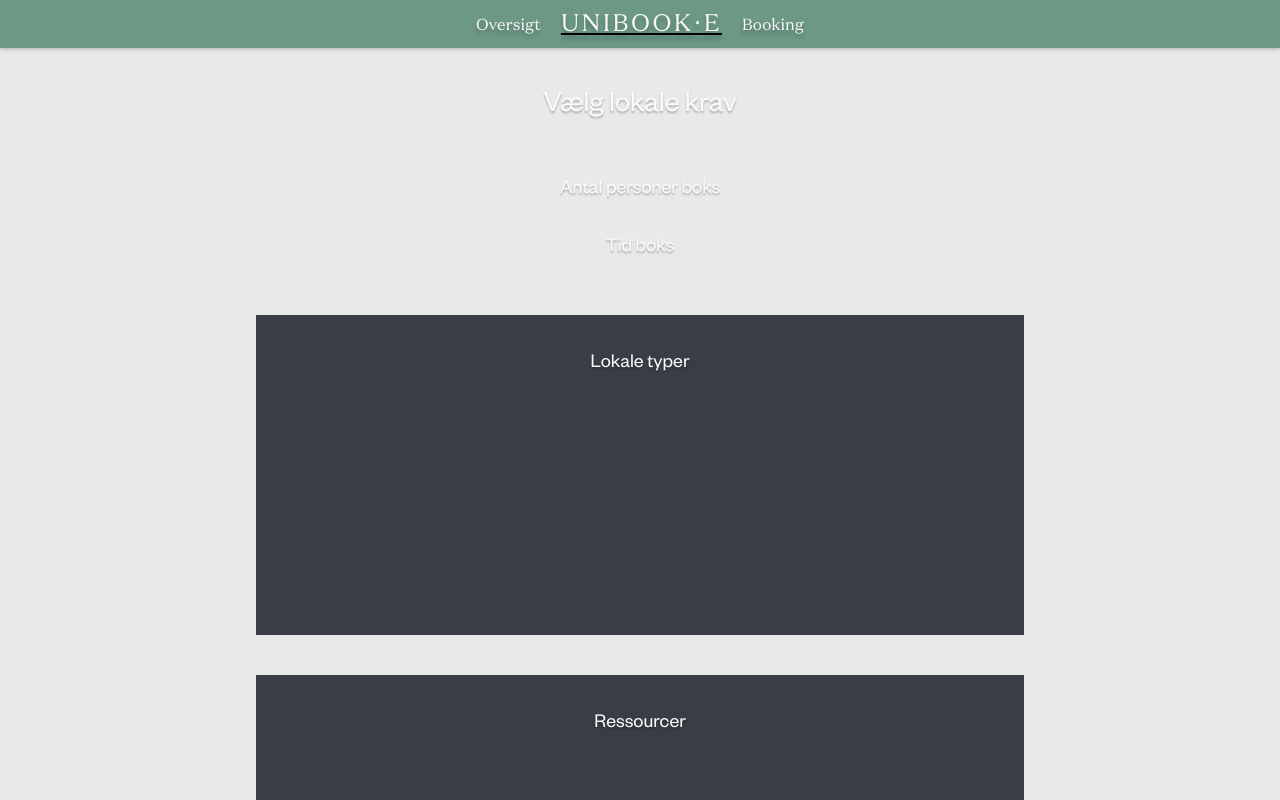
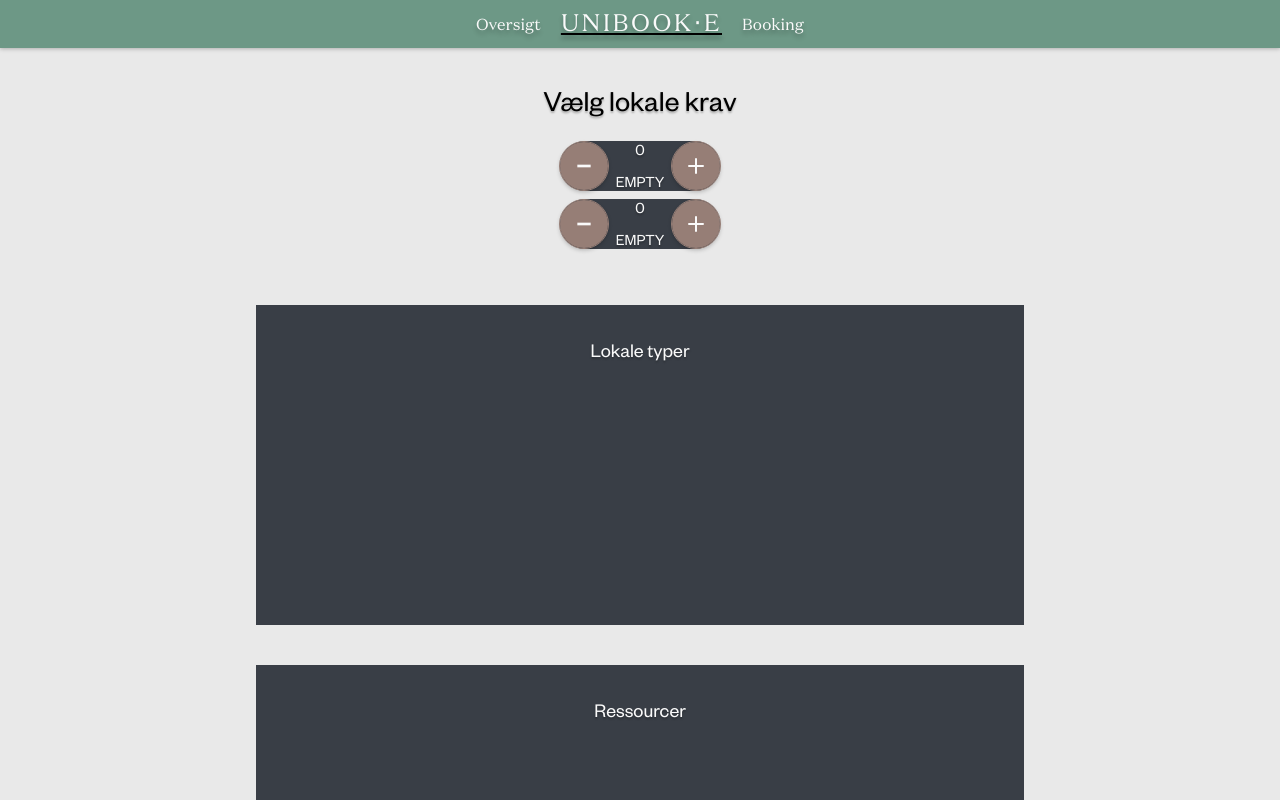
Before and after one commit to Woldbye/unibook-e, a React (Create React App) app in the folder client/: page /book in a window 1280 px wide. Shown: the top 800 px of the page. Built offline with nearby package versions, Linux system fonts and the light colour scheme.

Commit message:
Added a GoggleInput component that almost works
Co-authored-by: Anna <adoringbella2023@gmail.com>
Co-authored-by: Jeppe Balslev <jeppe@balslev.info>
Co-authored-by: Marius Stokkebro <Marius007@hotmail.dk>

```diff
--- a/client/src/components/Background.js
+++ b/client/src/components/Background.js
@@ -1,7 +1,7 @@
 import { Box } from '@chakra-ui/react';
 import Color from '../Colors';
 
-const Background = ({children = [], height = '100vh', width = '100vw', color = 'black', backgroundColor = Color.GREY}) => (
+const Background = ({children = [], height = '100%', width = '100vw', color = 'black', backgroundColor = Color.GREY}) => (
   (
     <Box
       height={height}
--- /dev/null
+++ b/client/src/components/GoggleInput.js
@@ -0,0 +1,60 @@
+import { Text,IconButton, HStack, VStack, } from '@chakra-ui/react';
+import { AddIcon,MinusIcon } from '@chakra-ui/icons';
+import React from 'react';
+import Color from '../Colors';
+// https://chakra-ui.com/docs/components/icon-button
+
+
+/**
+ * Generate an input component that can be used to change the value of a variable
+ * @param {*} step_per_click denotes how much the input should change up or down for each click
+ * @param {*} type_name the shown name in the middle of the component
+ */
+class GoggleInput extends React.Component {
+  step_per_click = 1;
+  type_name = "EMPTY";
+  value = 0;
+
+  constructor(props, { step_per_click = 1, type_name = "EMPTY", start_value = 0 }) {
+    super(props);
+    this.step_per_click = step_per_click;
+    this.type_name = type_name;
+    this.value = start_value;
+  }
+
+  onClick = (isInc) => {
+    this.value = isInc ? this.value + this.step_per_click : Math.max(this.value - this.step_per_click, 0);
+  };
+
+  render() {
+    return (
+      <HStack
+        hide={-1}
+        height={'50px'}
+        backgroundColor={Color.BLUE}
+        borderRadius={30}
+      >
+        <IconButton
+          size={'lg'}
+          aria-label={'Subtract ' + this.type_name}
+          isRound={true}
+          icon={<MinusIcon />}
+          onClick= {() => this.onClick(false)}
+        />,
+        <VStack>
+          <Text margin={'0px'} color={Color.CREME} align={'bottom'}>{this.value}</Text>,
+          <Text margin={'0px'} color={Color.CREME} align={'top'}>{this.type_name}</Text>
+        </VStack>
+        <IconButton
+          size={'lg'}
+          aria-label={'Add ' + this.type_name}
+          isRound={true}
+          icon={<AddIcon />}
+          onClick = {() => this.onClick(true)}
+        />
+      </HStack>
+    )
+  }
+}
+
+export default GoggleInput;
--- a/client/src/index.css
+++ b/client/src/index.css
@@ -14,9 +14,8 @@ code {
 
 .chakra-text {
   font-family: 'Founders Grotesk';
-  color: #FAFAFA !important;
   text-shadow: 0px 2px 2px #00000040;
-  text-align: center;
+  /* text-align: center; */
 }
 
 .button, .chakra-button {
--- a/client/src/pages/Booking.js
+++ b/client/src/pages/Booking.js
@@ -7,14 +7,17 @@ import {
 } from '@chakra-ui/react';
 import Background from '../components/Background';
 import Color from '../Colors';
-
+import GoggleInput from '../components/GoggleInput';
 
 const Booking = () => (
   <Container>
     <VStack>
       <Text color={Color.BLACK} fontSize={'3xl'} padding={'30px 0px 10px 0px'}>Vælg lokale krav</Text>
-      <Text color={Color.BLACK} fontSize={'xl'} padding={'30px 0px 0px 0px'}>Antal personer boks</Text>
-      <Text color={Color.BLACK} fontSize={'xl'} padding={'20px 0px 0px 0px'}>Tid boks</Text>
+      {/* <Text color={Color.BLACK} fontSize={'xl'} padding={'30px 0px 0px 0px'}>Antal personer boks</Text> */}
+      <GoggleInput type_name={'Personer'}/>
+      {/* <Text color={Color.BLACK} fontSize={'xl'} padding={'20px 0px 0px 0px'}>Tid boks</Text> */}
+      <GoggleInput step_per_click={0.5} type_name={'Timer'} />
+
       <Container padding={"3rem 0 0 0"} centerContent="true">
         <Background width="60vw" height="40vh" backgroundColor={Color.BLUE}>
           <VStack>
```
